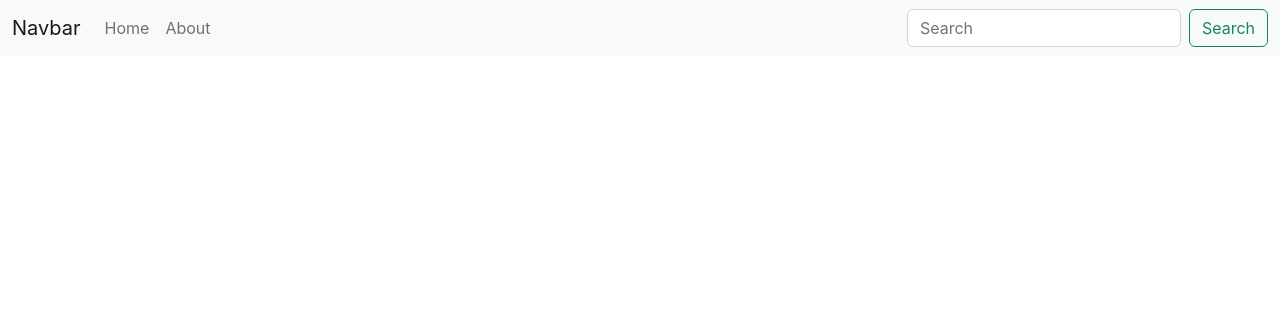
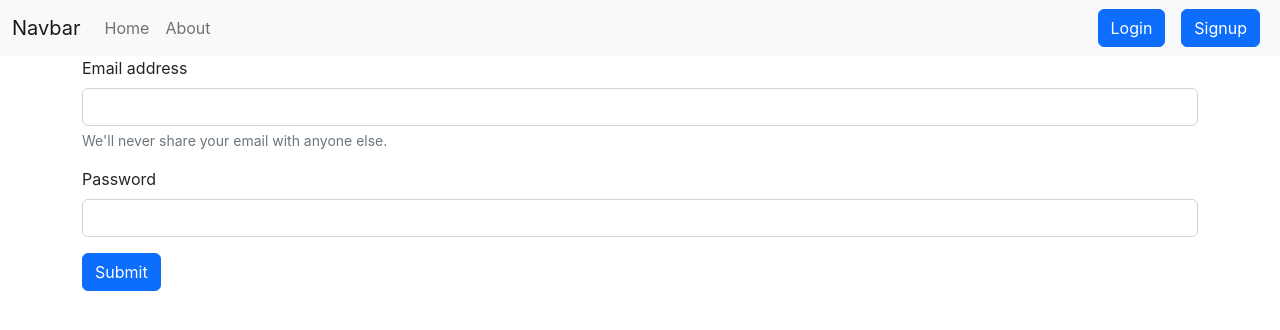
Before and after one commit to gak92/my-notebook, a React (Create React App) app: page /login in a window 1280 px wide. Shown: the top 330 px of the page. Built offline with nearby package versions, Linux system fonts and the light colour scheme.

Commit message:
Add login and signup components and add functionality for login

```diff
--- a/src/App.js
+++ b/src/App.js
@@ -2,7 +2,9 @@ import { BrowserRouter as Router, Routes, Route } from 'react-router-dom';
 import './App.css';
 import About from './components/About';
 import Home from './components/Home';
+import Login from './components/Login';
 import Navbar from './components/Navbar';
+import Signup from './components/Signup';
 import NoteState from './context/notes/NoteState';
 
 function App() {
@@ -14,6 +16,8 @@ function App() {
           <div className='container'>
             <Routes>
               <Route path='/about' element={<About />} />
+              <Route path='/login' element={<Login />} />
+              <Route path='/signup' element={<Signup />} />
               <Route path='/' element={<Home />} />
             </Routes>
           </div>
--- /dev/null
+++ b/src/components/Login.js
@@ -0,0 +1,75 @@
+import React, { useState } from 'react';
+import { useNavigate } from "react-router-dom";
+
+const Login = () => {
+  const [credentials, setCredentials] = useState({ email: '', password: '' });
+  let navigate = useNavigate();
+
+  const handleSubmit = async (e) => {
+    e.preventDefault();
+    const LOGIN_URL = 'http://localhost:5000/api/auth/login';
+    const response = await fetch(LOGIN_URL, {
+      method: 'POST',
+      headers: {
+        'Content-Type': 'application/json',
+      },
+      body: JSON.stringify({email: credentials.email, password:credentials.password})
+    });
+    const parseData = await response.json();
+    console.log('Login... ', parseData);
+
+    if(parseData.success) {
+      localStorage.setItem('token', parseData.authToken);
+      navigate('/');
+    }
+    else {
+      alert("Invalid credentials");
+    }
+  };
+
+  const onChange = (e) => {
+    setCredentials({...credentials, [e.target.name]: e.target.value});
+  };
+
+  return (
+    <div>
+      <form onSubmit={handleSubmit}>
+        <div className="mb-3">
+          <label htmlFor="email" className="form-label">
+            Email address
+          </label>
+          <input
+            type="email"
+            className="form-control"
+            id="email"
+            name="email"
+            value={credentials.email}
+            aria-describedby="emailHelp"
+            onChange={onChange}
+          />
+          <div id="emailHelp" className="form-text">
+            We'll never share your email with anyone else.
+          </div>
+        </div>
+        <div className="mb-3">
+          <label htmlFor="password" className="form-label">
+            Password
+          </label>
+          <input
+            type="password"
+            className="form-control"
+            id="password"
+            name="password"
+            value={credentials.password}
+            onChange={onChange}
+          />
+        </div>
+        <button type="submit" className="btn btn-primary">
+          Submit
+        </button>
+      </form>
+    </div>
+  );
+};
+
+export default Login;
--- a/src/components/Navbar.js
+++ b/src/components/Navbar.js
@@ -10,7 +10,7 @@ const Navbar = () => {
 
   return (
     <div>
-      <nav className="navbar navbar-expand-lg bg-light">
+      <nav className="navbar navbar-expand-md bg-light">
         <div className="container-fluid">
           <Link className="navbar-brand" to="/">
             Navbar
@@ -29,8 +29,7 @@ const Navbar = () => {
           <div className="collapse navbar-collapse" id="navbarSupportedContent">
             <ul className="navbar-nav me-auto mb-2 mb-lg-0">
               <li className="nav-item">
-                <Link className={`nav-link ${location.pathname === '/' ? "active" : ""}`}
-                  aria-current="page" to="/">
+                <Link className={`nav-link ${location.pathname === '/' ? "active" : ""}`} aria-current="page" to="/">
                   Home
                 </Link>
               </li>
@@ -40,16 +39,9 @@ const Navbar = () => {
                 </Link>
               </li>
             </ul>
-            <form className="d-flex" role="search">
-              <input
-                className="form-control me-2"
-                type="search"
-                placeholder="Search"
-                aria-label="Search"
-              />
-              <button className="btn btn-outline-success" type="submit">
-                Search
-              </button>
+            <form className="d-flex">
+            <Link className="btn btn-primary mx-2" to="/login" role="button">Login</Link>
+            <Link className="btn btn-primary mx-2" to="/signup" role="button">Signup</Link>
             </form>
           </div>
         </div>
--- /dev/null
+++ b/src/components/Signup.js
@@ -0,0 +1,11 @@
+import React from 'react'
+
+const Signup = () => {
+  return (
+    <div>
+      Signup here
+    </div>
+  )
+}
+
+export default Signup
```
Also changed, not shown: 1 other file (tests, documents, lock files or other folders).
